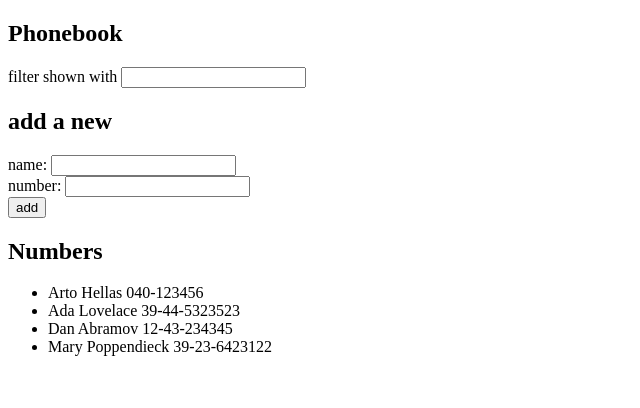
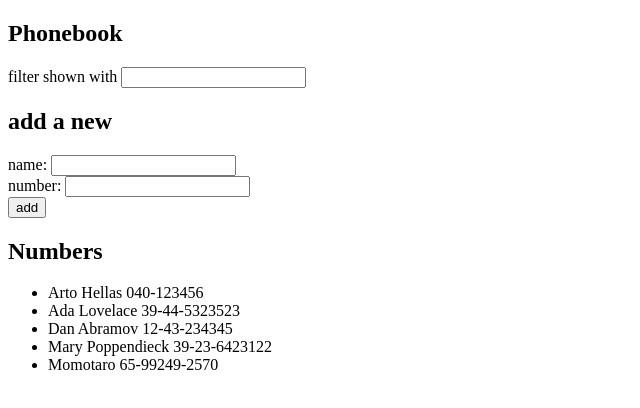
Before and after one commit to onivardi/fullstackopen, a React (Vite) app in the folder part2/phonebook/: page / in a window 1280 px wide. Shown: the top 408 px of the page, without its empty margins (0-640 px from the left). Built offline with nearby package versions, Linux system fonts and the light colour scheme; data requests are answered from the project's data file.

Commit message:
2.12 Step 7 and 2.13 Step 8

```diff
--- a/part2/phonebook/db.json
+++ b/part2/phonebook/db.json
@@ -19,6 +19,11 @@
       "name": "Mary Poppendieck",
       "number": "39-23-6423122",
       "id": "4"
+    },
+    {
+      "id": 5,
+      "name": "Momotaro",
+      "number": "65-99249-2570"
     }
   ]
 }
--- a/part2/phonebook/src/App.jsx
+++ b/part2/phonebook/src/App.jsx
@@ -2,7 +2,7 @@
 import { Filter } from "./components/Filter";
 import { PersonForm } from "./components/PersonForm";
 import { Persons } from "./components/Persons";
-import axios from "axios";
+import phoneBookService from "./services/persons";
 
 const App = () => {
   const [persons, setPersons] = useState([]);
@@ -11,10 +11,11 @@
   const [filter, setFilter] = useState("");
 
   useEffect(() => {
-    axios.get("http://localhost:3001/persons").then((response) => {
-      setPersons(response.data);
+    phoneBookService.getAll().then((initialPersons) => {
+      setPersons(initialPersons);
     });
   }, []);
+
   const handleNameChange = (event) => {
     setNewName(event.target.value);
   };
@@ -27,9 +28,9 @@
     setFilter(event.target.value);
   };
 
-  const addName = (event) => {
+  const addPerson = (event) => {
     event.preventDefault();
-    const nameObject = {
+    const personObject = {
       name: newName,
       number: newNumber,
       id: persons.length + 1,
@@ -40,9 +41,12 @@
       alert(`${newName} is already added to phonebook`);
       return;
     }
-    setPersons(persons.concat(nameObject));
-    setNewName("");
-    setNewNumber("");
+
+    phoneBookService.create(personObject).then((returnedPerson) => {
+      setPersons(persons.concat(returnedPerson));
+      setNewName("");
+      setNewNumber("");
+    });
   };
 
   return (
@@ -55,7 +59,7 @@
         newNumber={newNumber}
         handleNameChange={handleNameChange}
         handleNumberChange={handleNumberChange}
-        addName={addName}
+        addName={addPerson}
       />
       <h2>Numbers</h2>
       <Persons
--- /dev/null
+++ b/part2/phonebook/src/services/persons.js
@@ -0,0 +1,19 @@
+import axios from "axios";
+const baseUrl = "http://localhost:3001/persons";
+
+const getAll = () => {
+  const request = axios.get(baseUrl);
+  return request.then((response) => response.data);
+};
+
+const create = (newObject) => {
+  const request = axios.post(baseUrl, newObject);
+  return request.then((response) => response.data);
+};
+
+const update = (id, newObject) => {
+  const request = axios.put(`${baseUrl}/${id}`, newObject);
+  return request.then((response) => response.data);
+};
+
+export default { getAll, create, update };
```
